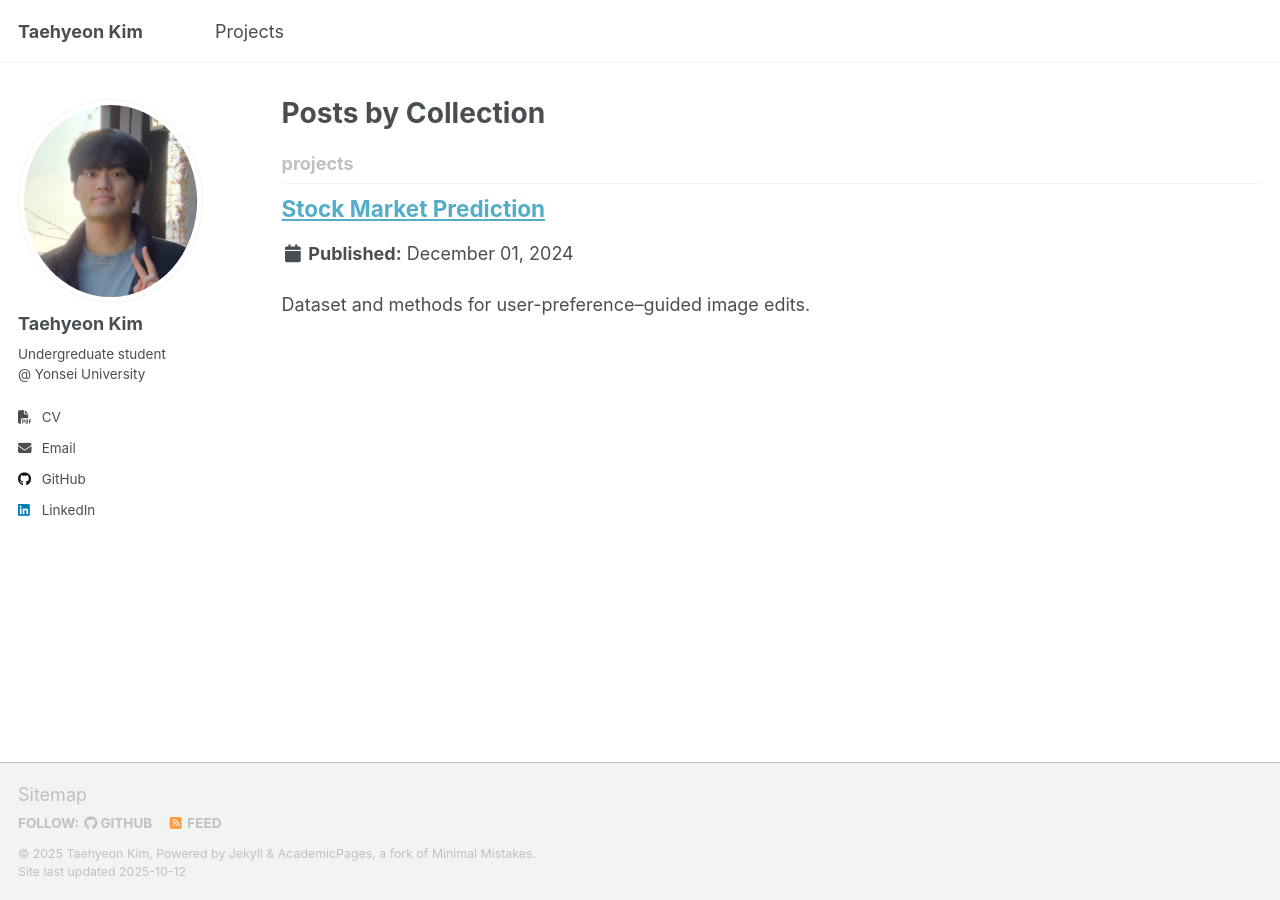
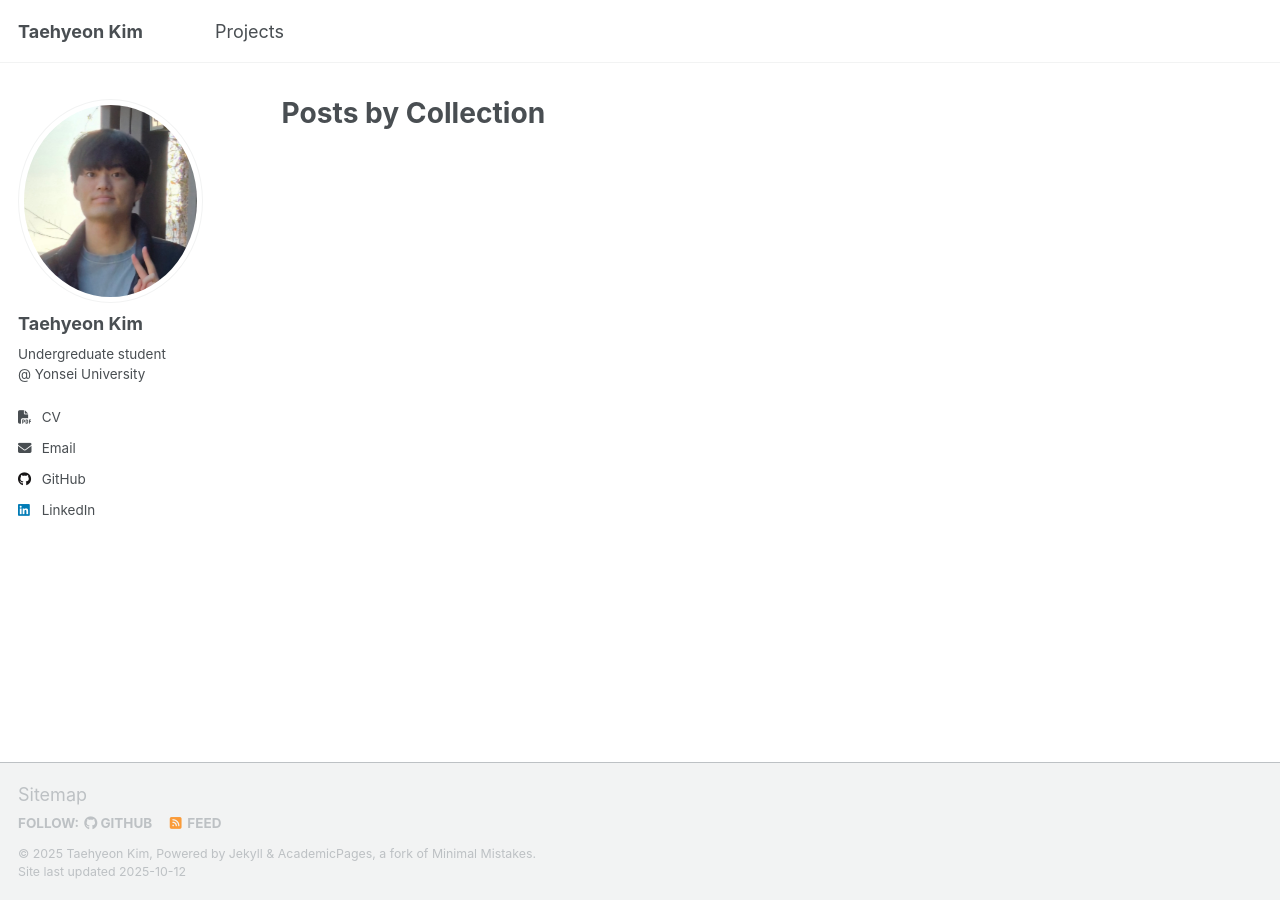
Before and after one commit to taehyeon-k/taehyeon-k.github.io, a Jekyll site: the page built from _pages/collection-archive.html, in a window 1280 px wide. Built offline with Jekyll 4.4.1, drawn with Linux system fonts in a browser that asks for light colours; a script that is not in the unit is left out.

Commit message:
project change. completed

```diff
--- a/_config.yml
+++ b/_config.yml
@@ -219,7 +219,7 @@ kramdown:
 # These settings control the types of collections used by the template
 collections:
   projects:
-    output: true
+    output: false
     permalink: /:collection/:path/
 
 
--- a/_projects/projects1.md
+++ /dev/null
@@ -1,12 +0,0 @@
----
-title: "Stock Market Prediction"
-date: 2024-12-01
-collection: projects
-authors: "Taehyeon Kim"
-year: 2024
-excerpt: "Dataset and methods for user-preference–guided image edits."
-header:
-  teaser: /images/projects/pref-edit-teaser.jpg
-demo: ""
----
-I did an stock market prediction using S&P500 dataset. By utilizing current SOTA models and data featuring, I've made a stock prediction model. And furthermore, I have made a auto-trading model using reinforcement learning. as a result achieved about +7% earning revenue.
--- a/assets/css/custom.css
+++ b/assets/css/custom.css
@@ -47,7 +47,7 @@ hr,
   opacity: 1;                    /* clearer on hover/focus */
 }
 
-.project-card{display:flex;gap:1.25rem;align-items:flex-start;margin:1.5rem 0}
+.project-card { display:flex; gap:1.25rem; align-items:center; }
 .project-card__image img{width:280px;max-width:40vw;border-radius:12px}
 .project-card__body{flex:1}
 .project-card__title{margin:0 0 .25rem 0}
@@ -56,3 +56,17 @@ hr,
   .project-card{flex-direction:column}
   .project-card__image img{width:100%;max-width:100%}
 }
+
+.project-card__header{display:flex; align-items:baseline; gap:1rem}
+.project-card__title{margin:0; line-height:1.15; flex:1}
+.project-card__date{margin:0; font-size:.9rem; opacity:.75; white-space:nowrap}
+.project-card__rule{margin:0 0 .75rem 0}
+
+/* Keep the first paragraph tight after the rule */
+.project-card__rule + * { margin-top: 0 !important; }
+
+/* Mobile: stack date under title */
+@media (max-width: 640px){
+  .project-card__header{flex-direction:column; align-items:flex-start}
+  .project-card__date{margin-top:.25rem}
+}
```
Also changed, not shown: _pages/projects.md (+35 -1 lines), _projects/4d_block.md (added, +8 -0 lines), _projects/stock_market_prediction.md (added, +8 -0 lines), files/4d_block_classification.png (added), files/drug_discovery.png (added), files/stock_market_prediction.png (added), 10 other files.
